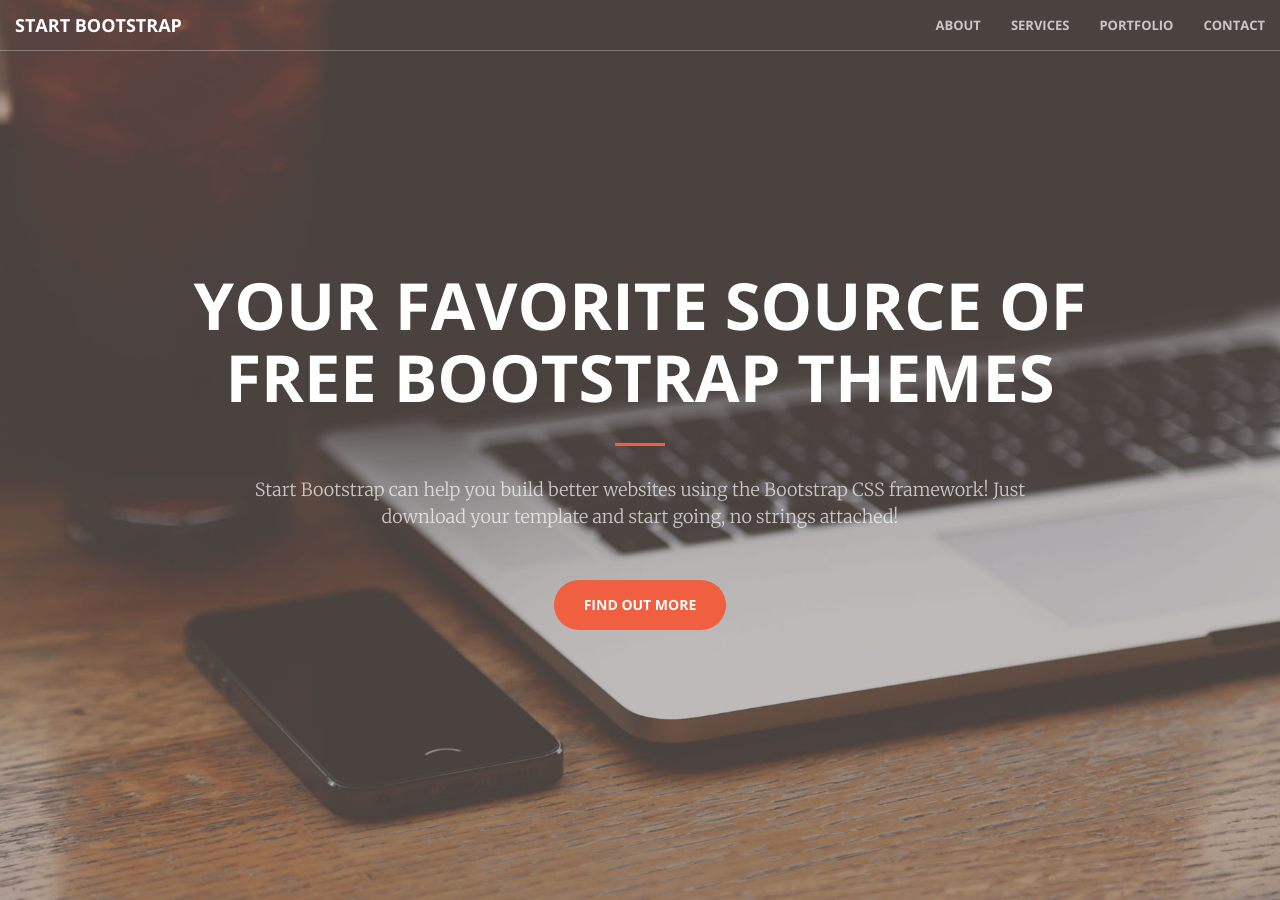
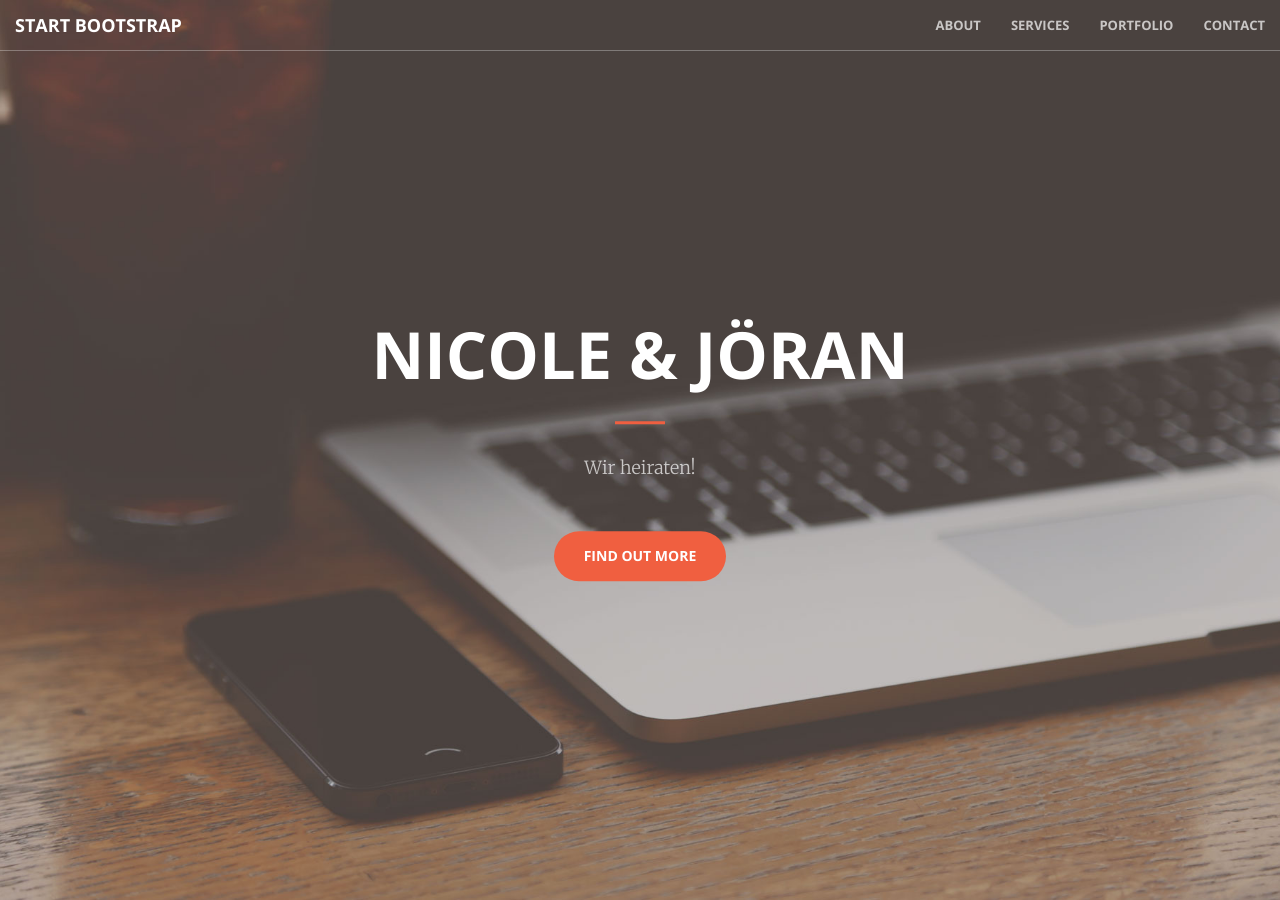
Before and after one commit to joeranriess/blog, a Jekyll site: the page built from index.html, in a window 1280 px wide and 900 px high. Built offline with Jekyll 4.4.1, drawn with Linux system fonts in a browser that asks for light colours.

Commit message:
Update header.html

```diff
--- a/_includes/header.html
+++ b/_includes/header.html
@@ -1,9 +1,9 @@
 <header>
     <div class="header-content">
         <div class="header-content-inner">
-            <h1>Your Favorite Source of Free Bootstrap Themes</h1>
+            <h1>Nicole & Jöran</h1>
             <hr>
-            <p>Start Bootstrap can help you build better websites using the Bootstrap CSS framework! Just download your template and start going, no strings attached!</p>
+            <p>Wir heiraten!</p>
             <a href="#about" class="btn btn-primary btn-xl page-scroll">Find Out More</a>
         </div>
     </div>
```
